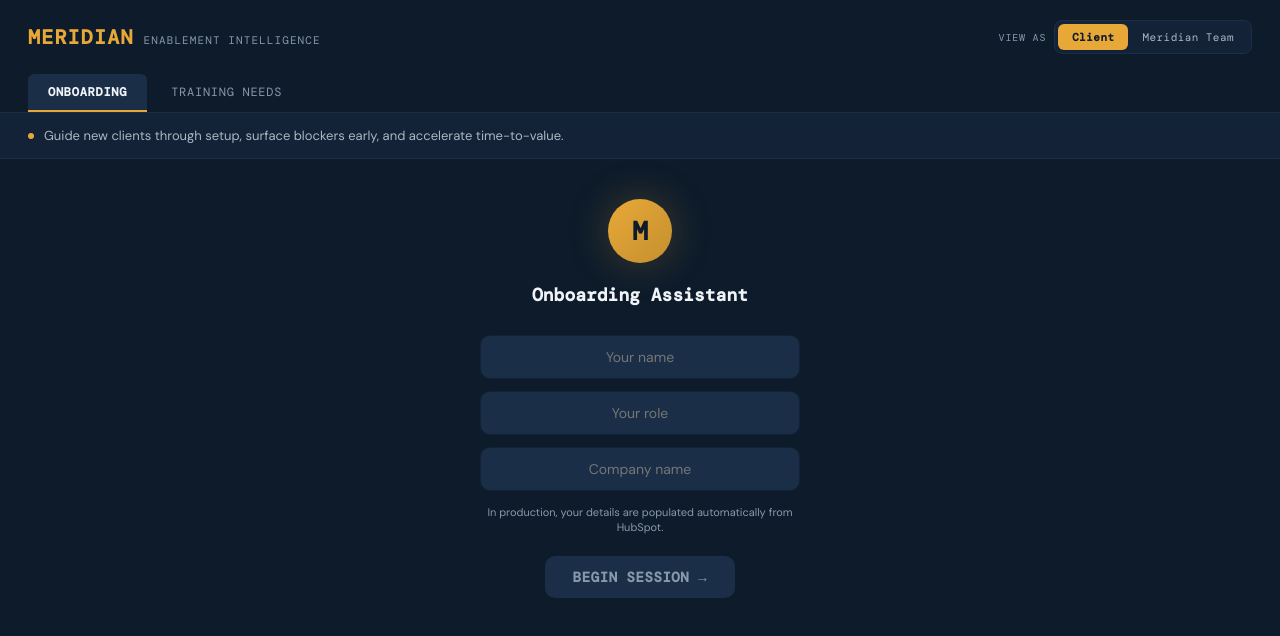
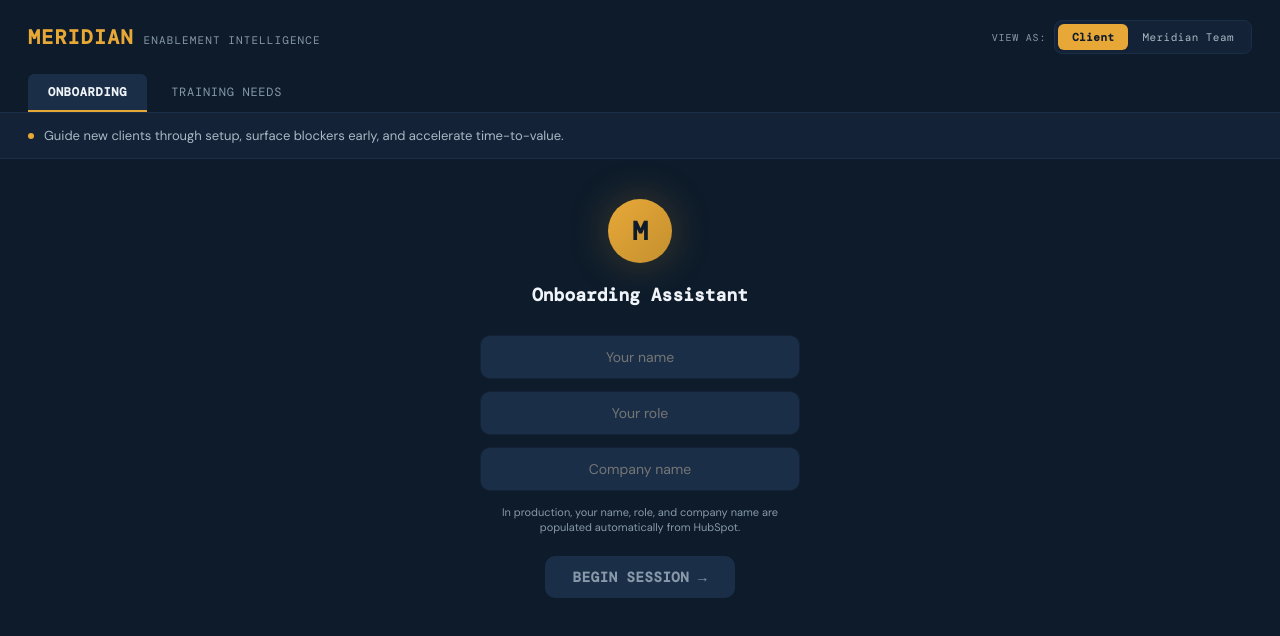
Before and after one commit to TopRated-Plus/AI-enablement-agent, a React (Create React App) app: page / in a window 1280 px wide. Shown: the top 636 px of the page. Built offline with nearby package versions, Linux system fonts and the light colour scheme; a web font is replaced by a local one.

Commit message:
Refine View as label and HubSpot helper text

```diff
--- a/src/App.js
+++ b/src/App.js
@@ -685,8 +685,8 @@ function ChatInterface({ systemPrompt, placeholder, startLabel, internal, client
           maxWidth: 320, textAlign: "center", lineHeight: 1.4, marginTop: -6,
         }}>
           {isInternal
-            ? "In production, this is populated automatically from HubSpot."
-            : "In production, your details are populated automatically from HubSpot."}
+            ? "In production, your name, role, and client account are populated automatically from HubSpot."
+            : "In production, your name, role, and company name are populated automatically from HubSpot."}
         </div>
 
         <button
@@ -1285,7 +1285,7 @@ export default function App() {
                   textTransform: "uppercase",
                 }}
               >
-                View as
+                View as:
               </span>
               <div
                 style={{
```
